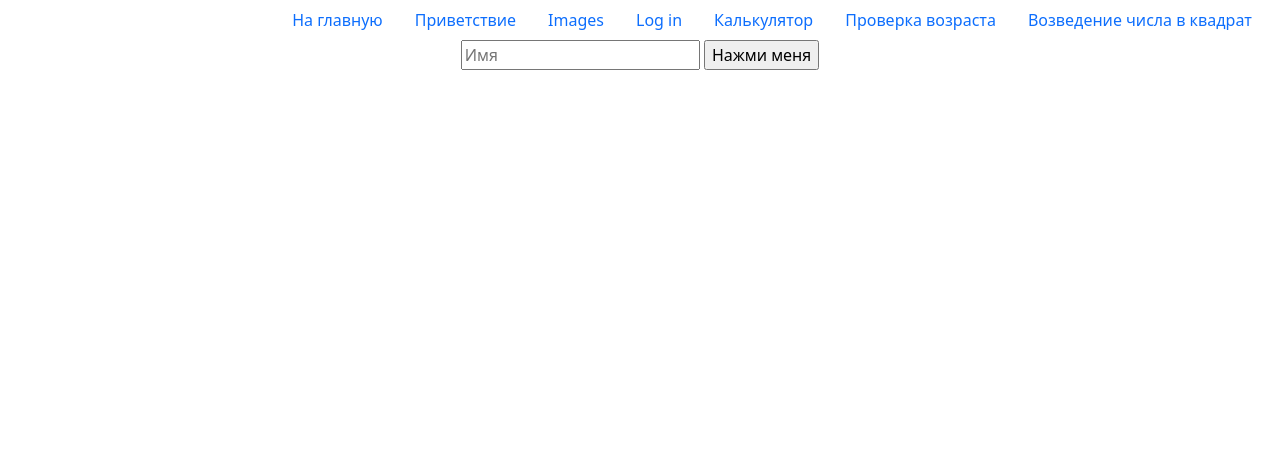
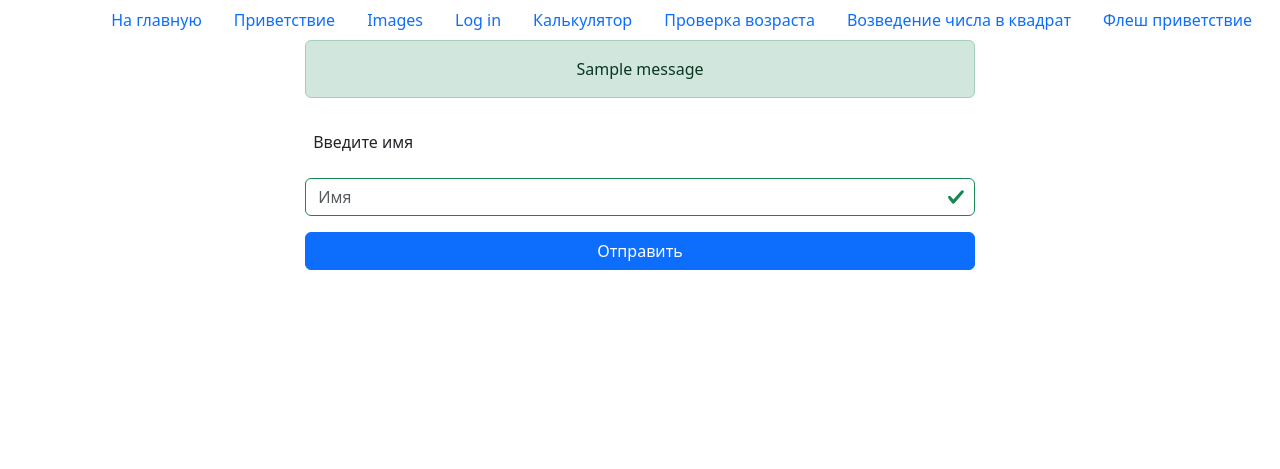
Before and after one commit to Aksentos/GB-Flask-and-FastAPI-frameworks, a Flask app: page /name/ in a window 1280 px wide. Shown: the top 469 px of the page. Run offline with Flask 3, Linux system fonts and the light colour scheme; one stand-in notice (Sample message) is shown.

Commit message:
Add sem2/task8 update abse.html

```diff
--- a/seminars/2/sem2.py
+++ b/seminars/2/sem2.py
@@ -205,5 +205,30 @@ def squaring():
     return render_template("squaring.html", **context)
 
 
+"""
+Задание №8
+Создать страницу, на которой будет форма для ввода имени
+и кнопка "Отправить"
+При нажатии на кнопку будет произведено
+перенаправление на страницу с flash сообщением, где будет
+выведено "Привет, {имя}
+"""
+from flask import flash, redirect
+
+app.secret_key = "683974fe89e6d3a1b486141a77d1fabbe22d5cfa48cc5adf3ed9034502503da2"
+
+
+@app.route("/hello/", methods=["GET", "POST"])
+def hello():
+    if request.method == "POST":
+        if not request.form["name"]:
+            flash("Введите имя!", "warning")
+            return redirect(url_for("hello"))
+        name = request.form.get("name")
+        flash(f"Доброго времени суток {name}!!!", "success")
+        return redirect(url_for("hello"))
+    return render_template("name_form.html")
+
+
 if __name__ == "__main__":
     app.run(debug=True)
--- a/seminars/2/templates/base.html
+++ b/seminars/2/templates/base.html
@@ -18,6 +18,7 @@
             <li class="nav-item"><a href={{ url_for('calculate') }} class="nav-link">Калькулятор</a></li>
             <li class="nav-item"><a href={{ url_for('age_verification') }} class="nav-link">Проверка возраста</a></li>
             <li class="nav-item"><a href={{ url_for('squaring') }} class="nav-link">Возведение числа в квадрат</a></li>
+            <li class="nav-item"><a href={{ url_for('hello') }} class="nav-link">Флеш приветствие</a></li>
         </ul>
     </div>
 
--- a/seminars/2/templates/name_form.html
+++ b/seminars/2/templates/name_form.html
@@ -5,8 +5,19 @@
 {%endblock %}
 
 {% block content %}
-<form method="post">
-  <input type="text" name="name" placeholder="Имя" />
-  <input type="submit" value="Нажми меня" />
+
+<form method="post" class="row g-3">
+
+  {% with messages = get_flashed_messages(with_categories=true) %}
+    {% if  messages %}
+        {% for category, message in messages %}
+            <div class="alert alert-{{ category }} text-center">{{ message }}</div>
+        {% endfor %}
+    {% endif %}
+  {% endwith %}
+
+  <label for="validationServer01" class="form-label">Введите имя</label>
+  <input type="text" class="form-control is-valid" placeholder="Имя" id="validationServer01" name='name'>
+  <button type="submit" class="btn btn-primary">Отправить</button>
 </form>
 {% endblock %}
```
